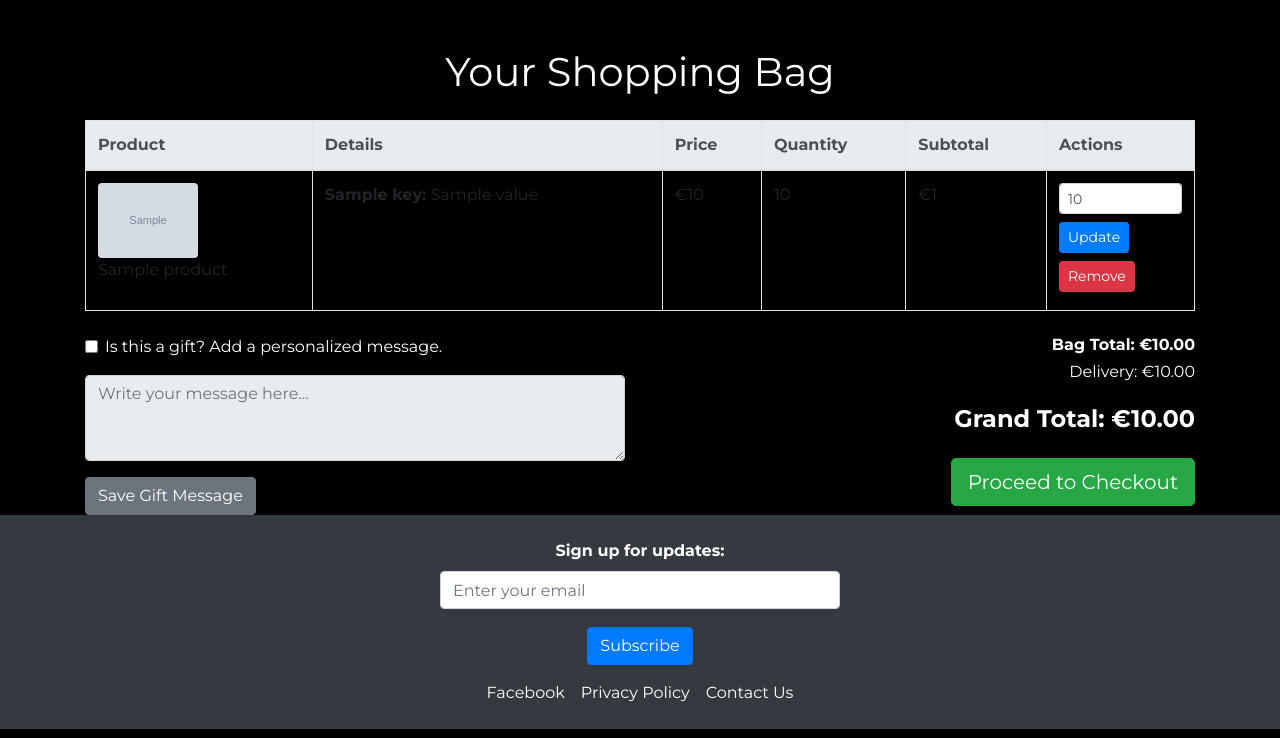
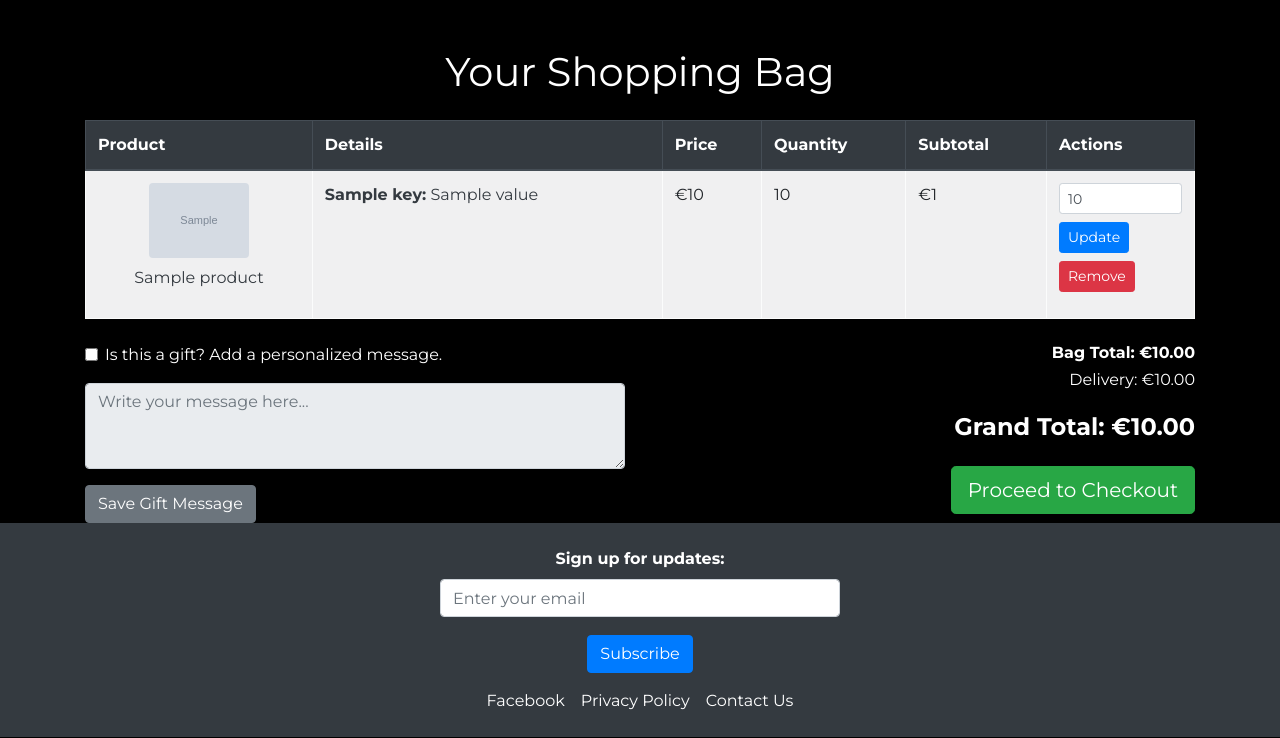
Before and after one commit to Viki-coding/GAA_STORE, a Django app: template bag/templates/bag/bag.html in a window 1280 px wide. Shown: the part 62-800 px from the top of the page. Run offline with Django 3.2, Linux system fonts and the light colour scheme; the template is opened without the code that fills it: most values are stand-ins (such as "Sample title", 1, 10 or a date in 2020); grey boxes marked "Sample" are stand-in pictures; some libraries are stand-ins or nearby versions.

Commit message:
Add gift message to views, html and urls, format bag.html so that table displays better

```diff
--- a/bag/templates/bag/bag.html
+++ b/bag/templates/bag/bag.html
@@ -7,8 +7,8 @@
     <div class="bag-items">
         {% if bag_items %}
             <div class="table-responsive">
-                <table class="table table-bordered">
-                    <thead class="thead-light">
+                <table class="table table-bordered table-striped table-light align-middle">
+                    <thead class="thead-dark">
                         <tr>
                             <th scope="col">Product</th>
                             <th scope="col">Details</th>
@@ -22,12 +22,12 @@
                         {% for item in bag_items %}
                             <tr>
                                 <!-- Product Image -->
-                                <td>
+                                <td class="text-center">
                                     <img src="{{ item.product.image.url }}" alt="{{ item.product.name }}" class="img-fluid rounded" style="max-width: 100px;">
-                                    <p>{{ item.product.name }}</p>
+                                    <p class="mt-2 text-dark">{{ item.product.name }}</p>
                                 </td>
                                 <!-- Product Details -->
-                                <td>
+                                <td  class="text-dark">
                                     {% for key, value in item.attributes.items %}
                                         <p><strong>{{ key|capfirst }}:</strong> {{ value }}</p>
                                     {% endfor %}
--- a/bag/urls.py
+++ b/bag/urls.py
@@ -4,6 +4,7 @@ from . import views
 urlpatterns = [
     path('', views.view_bag, name='view_bag'),
     path('add/<int:product_id>/', views.add_to_bag, name='add_to_bag'),
-    path('update/<str:product_key>/', views.update_bag, name='update_bag'),  # Ensure this is defined
-    path('remove/<str:product_key>/', views.remove_from_bag, name='remove_from_bag'),  # Optional
+    path('update/<str:product_key>/', views.update_bag, name='update_bag'),
+    path('remove/<str:product_key>/', views.remove_from_bag, name='remove_from_bag'),
+    path('add_gift_message/', views.add_gift_message, name='add_gift_message'),
 ]
```
Also changed, not shown: bag/views.py (+21 -0 lines).
